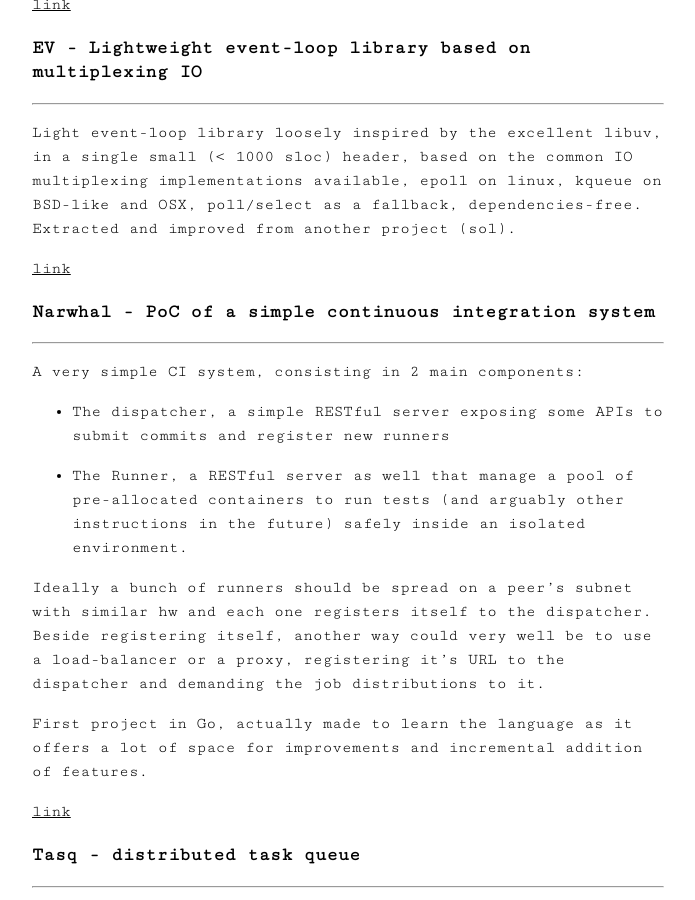
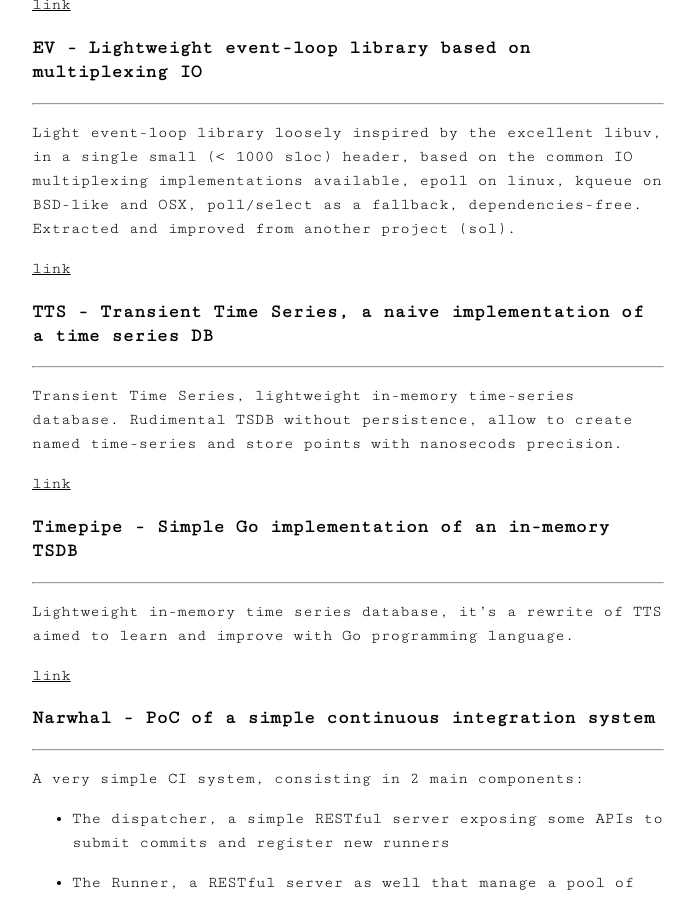
Before and after one commit to codepr/codepr.github.io, a Jekyll site: the page built from projects.md, in a window 1280 px wide and 900 px high, scrolled down 812 px. Shown: the whole window, without its empty margins (292-987 px from the left). Built offline with Jekyll 4.4.1, drawn with Linux system fonts in a browser that asks for light colours; some of the changed text lies outside the part shown.

Commit message:
Updated projects

```diff
--- a/projects.md
+++ b/projects.md
@@ -41,6 +41,23 @@
 Extracted and improved from another project (sol).
 
 [link](https://github.com/codepr/ev.git){:target="_blank"}
+
+### TTS - Transient Time Series, a naive implementation of a time series DB
+--------------------------------------------------------------------------
+
+Transient Time Series, lightweight in-memory time-series database. Rudimental
+TSDB without persistence, allow to create named time-series and store points
+with nanosecods precision.
+
+[link](https://github.com/codepr/tts.git){:target="_blank"}
+
+### Timepipe - Simple Go implementation of an in-memory TSDB
+--------------------------------------------------------------------------
+
+Lightweight in-memory time series database, it's a rewrite of TTS aimed to
+learn and improve with Go programming language.
+
+[link](https://github.com/codepr/timepipe.git){:target="_blank"}
 
 ### Narwhal - PoC of a simple continuous integration system
 --------------------------------------------------------------------------
```
Also changed, not shown: other parts of projects.md (+1 -1 lines), about.md (+1 -1 lines).
